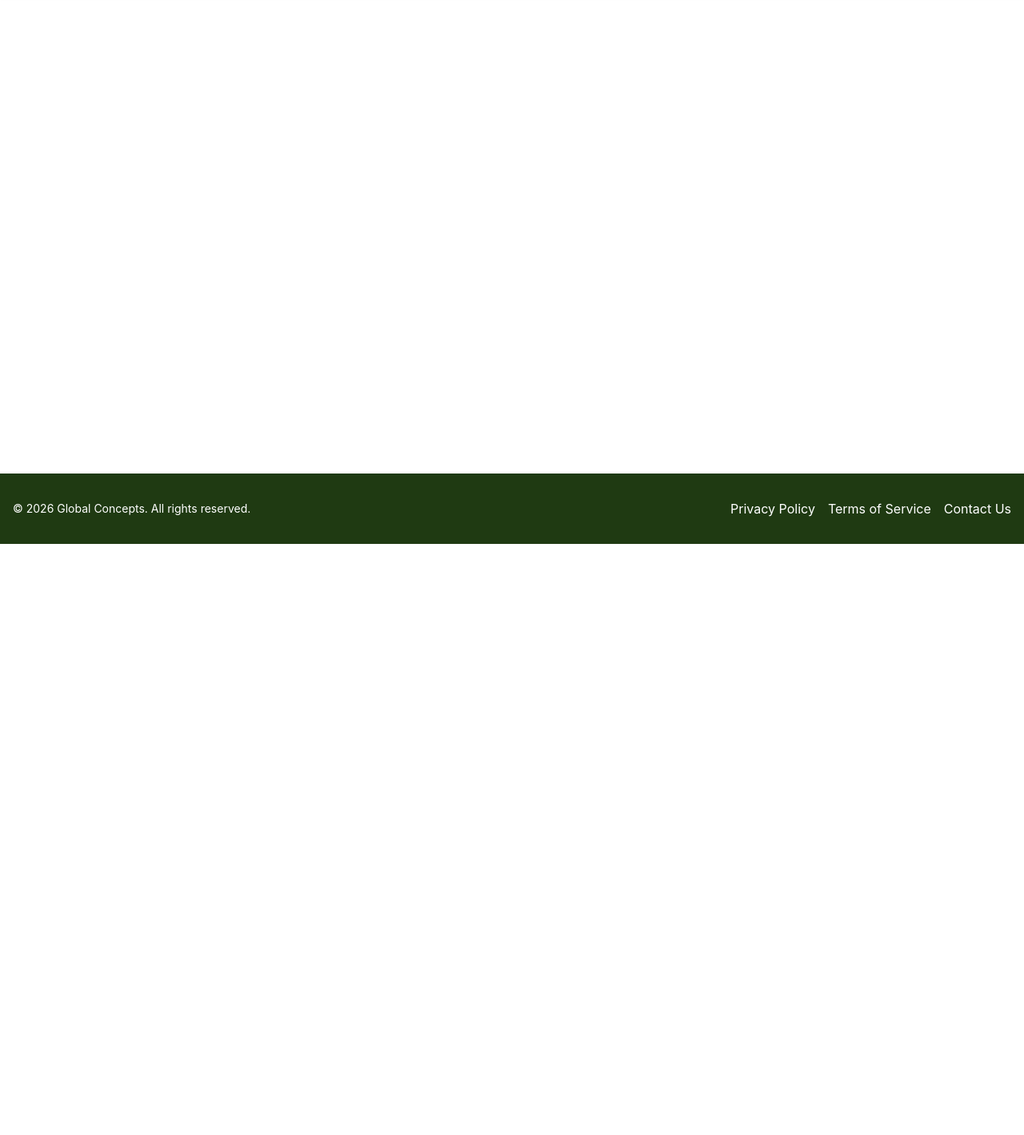
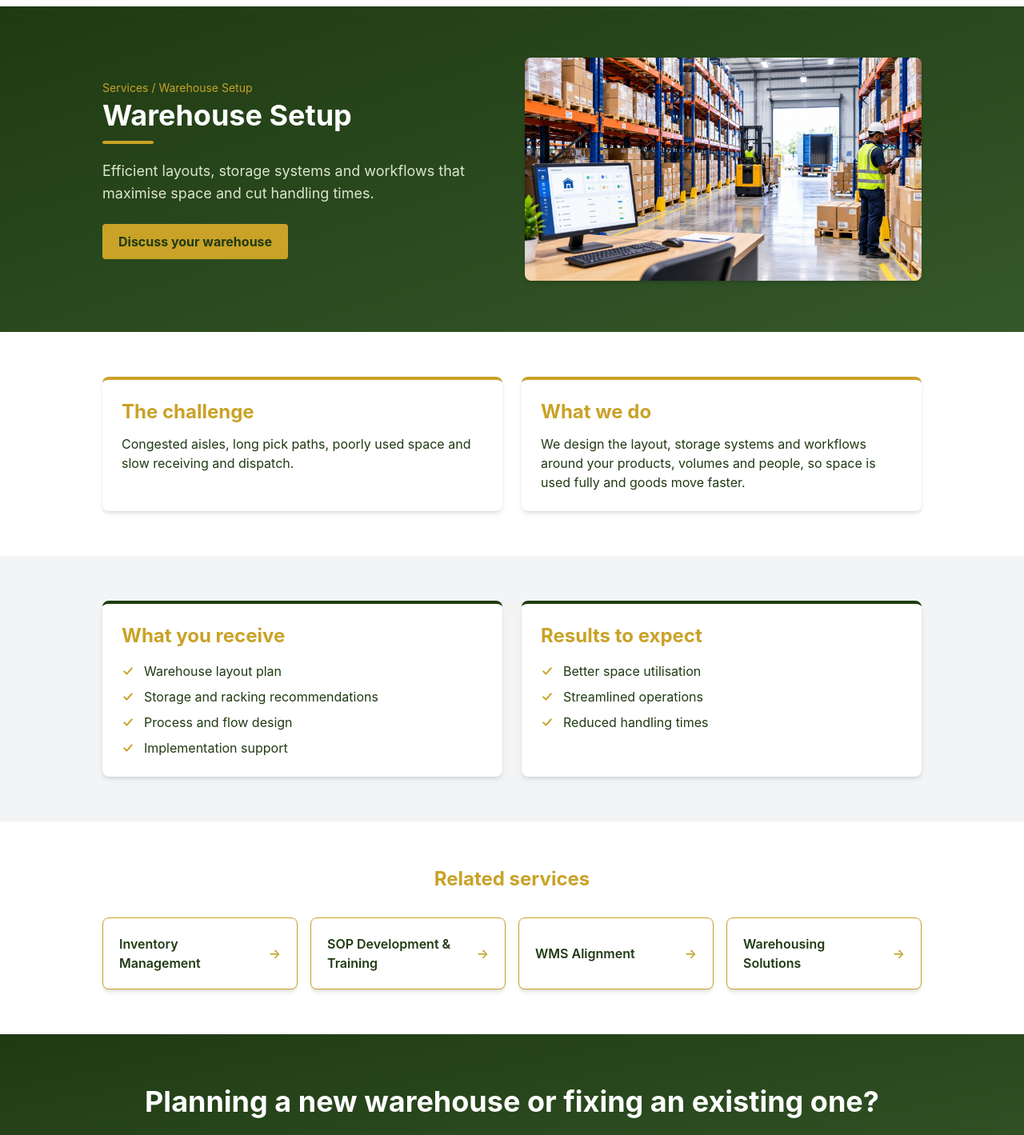
Before and after one commit to G-Concepts/Concepts-Base, a React (Vite) app in the folder site/: page /services in a window 1280 px wide. Shown: the part 120-1539 px from the top of the page at 80% size. Before the commit the page ends 800 px from the top, so only its background shows below. Built offline with nearby package versions, Linux system fonts and the light colour scheme.

Commit message:
feat: enhance Services component with detailed overview, outcomes, and related services

```diff
--- a/site/src/components/Services.jsx
+++ b/site/src/components/Services.jsx
@@ -1,9 +1,161 @@
-import React from 'react'
+import { memo } from "react";
+import { Link } from "react-router-dom";
+import Reveal from "./Reveal";
 
+const HERO = {
+  title: "Warehouse Setup",
+  text: "Efficient layouts, storage systems and workflows that maximise space and cut handling times.",
+  image: "/Modern Warehouse Inventory Operations.webp",
+};
+
+const OVERVIEW = [
+  {
+    title: "The challenge",
+    text: "Congested aisles, long pick paths, poorly used space and slow receiving and dispatch.",
+  },
+  {
+    title: "What we do",
+    text: "We design the layout, storage systems and workflows around your products, volumes and people, so space is used fully and goods move faster.",
+  },
+];
+
+const OUTCOMES = [
+  {
+    title: "What you receive",
+    items: [
+      "Warehouse layout plan",
+      "Storage and racking recommendations",
+      "Process and flow design",
+      "Implementation support",
+    ],
+  },
+  {
+    title: "Results to expect",
+    items: ["Better space utilisation", "Streamlined operations", "Reduced handling times"],
+  },
+];
+
+// Add "Warehouse Audits" back here only if the client offers it.
+const RELATED = [
+  { title: "Inventory Management", to: "/services/inventory-management" },
+  { title: "SOP Development & Training", to: "/services/sop-development" },
+  { title: "WMS Alignment", to: "/services/wms-alignment" },
+  { title: "Warehousing Solutions", to: "/services/warehousing-solutions" },
+];
+
+// ---- Small pieces ---------------------------------------------------------
+const buttonBase =
+  "inline-block rounded bg-[#C9A227] font-bold text-[#1F3A12] transition-all duration-300 hover:-translate-y-0.5 hover:bg-white hover:shadow-lg";
+
+function CheckList({ items }) {
+  return (
+    <ul className="mt-4 space-y-2">
+      {items.map((item) => (
+        <li key={item} className="flex gap-3">
+          <svg className="mt-1 h-4 w-4 shrink-0 text-[#C9A227]" viewBox="0 0 20 20" fill="none" stroke="currentColor" strokeWidth="2.5" strokeLinecap="round" strokeLinejoin="round" aria-hidden="true">
+            <path d="M4 10.5l4 4 8-9" />
+          </svg>
+          {item}
+        </li>
+      ))}
+    </ul>
+  );
+}
+
+function Card({ title, accent, children }) {
+  return (
+    <article className={`h-full rounded-lg border-t-4 bg-white p-6 shadow-md transition-all duration-300 hover:-translate-y-1 hover:shadow-xl ${accent}`}>
+      <h2 className="text-2xl font-bold text-[#C9A227]">{title}</h2>
+      {children}
+    </article>
+  );
+}
+
+// ---- Page -----------------------------------------------------------------
 function Services() {
   return (
-    <div>Services</div>
-  )
+    <div className="pt-32 text-[#1F3A12]">
+      {/* Hero */}
+      <section className="items-center gap-8 bg-gradient-to-br from-[#1F3A12] to-[#35582A] px-4 py-16 text-center md:flex md:px-32 md:text-left">
+        <div className="md:w-1/2">
+          <Reveal>
+            <p className="text-sm text-[#C9A227]">
+              <Link to="/services" className="hover:underline">Services</Link> / {HERO.title}
+            </p>
+            <h1 className="mt-1 text-3xl font-bold text-white md:text-4xl">{HERO.title}</h1>
+            <span aria-hidden="true" className="mx-auto mt-3 block h-1 w-16 rounded bg-[#C9A227] md:mx-0" />
+          </Reveal>
+          <Reveal delay={150}>
+            <p className="mt-5 max-w-2xl text-lg text-[#dde5d0]">{HERO.text}</p>
+            <Link to="/contact" className={`${buttonBase} mt-6 px-5 py-2.5`}>
+              Discuss your warehouse
+            </Link>
+          </Reveal>
+        </div>
+        <Reveal from="right" delay={200} className="mt-10 md:mt-0 md:w-1/2">
+          <img
+            src={encodeURI(HERO.image)}
+            alt="Modern warehouse with organised racking and inventory operations"
+            className="h-auto w-full rounded-lg shadow-md"
+          />
+        </Reveal>
+      </section>
+
+      {/* Challenge / approach */}
+      <section className="grid gap-6 px-4 py-14 md:grid-cols-2 md:px-32">
+        {OVERVIEW.map((p, i) => (
+          <Reveal key={p.title} from={i === 0 ? "left" : "right"}>
+            <Card title={p.title} accent="border-[#C9A227]">
+              <p className="mt-3">{p.text}</p>
+            </Card>
+          </Reveal>
+        ))}
+      </section>
+
+      {/* Deliverables / results */}
+      <section className="grid gap-6 bg-gray-100 px-4 py-14 md:grid-cols-2 md:px-32">
+        {OUTCOMES.map((p, i) => (
+          <Reveal key={p.title} from={i === 0 ? "left" : "right"}>
+            <Card title={p.title} accent="border-[#1F3A12]">
+              <CheckList items={p.items} />
+            </Card>
+          </Reveal>
+        ))}
+      </section>
+
+      {/* Related services */}
+      <section className="px-4 py-14 md:px-32">
+        <Reveal>
+          <h2 className="mb-8 text-center text-2xl font-bold text-[#C9A227]">Related services</h2>
+        </Reveal>
+        <ul className="grid gap-4 sm:grid-cols-2 lg:grid-cols-4">
+          {RELATED.map((r, i) => (
+            <Reveal as="li" key={r.to} delay={i * 100} className="list-none">
+              <Link
+                to={r.to}
+                className="group flex h-full items-center justify-between gap-3 rounded-lg border border-[#C9A227] bg-white p-5 font-semibold shadow-md transition-all duration-300 hover:-translate-y-1 hover:bg-[#1F3A12] hover:text-white hover:shadow-xl"
+              >
+                {r.title}
+                <span aria-hidden="true" className="text-[#C9A227] transition-transform duration-300 group-hover:translate-x-1">&rarr;</span>
+              </Link>
+            </Reveal>
+          ))}
+        </ul>
+      </section>
+
+      {/* Call to action */}
+      <section className="bg-gradient-to-br from-[#1F3A12] to-[#35582A] px-4 py-16 text-center md:px-32">
+        <Reveal from="zoom">
+          <h2 className="text-3xl font-bold text-white md:text-4xl">
+            Planning a new warehouse or fixing an existing one?
+          </h2>
+          <Link to="/contact" className={`${buttonBase} mt-6 px-6 py-3`}>
+            Request a consultation
+          </Link>
+        </Reveal>
+      </section>
+    </div>
+  );
 }
 
-export default Services
+export default memo(Services);
```
